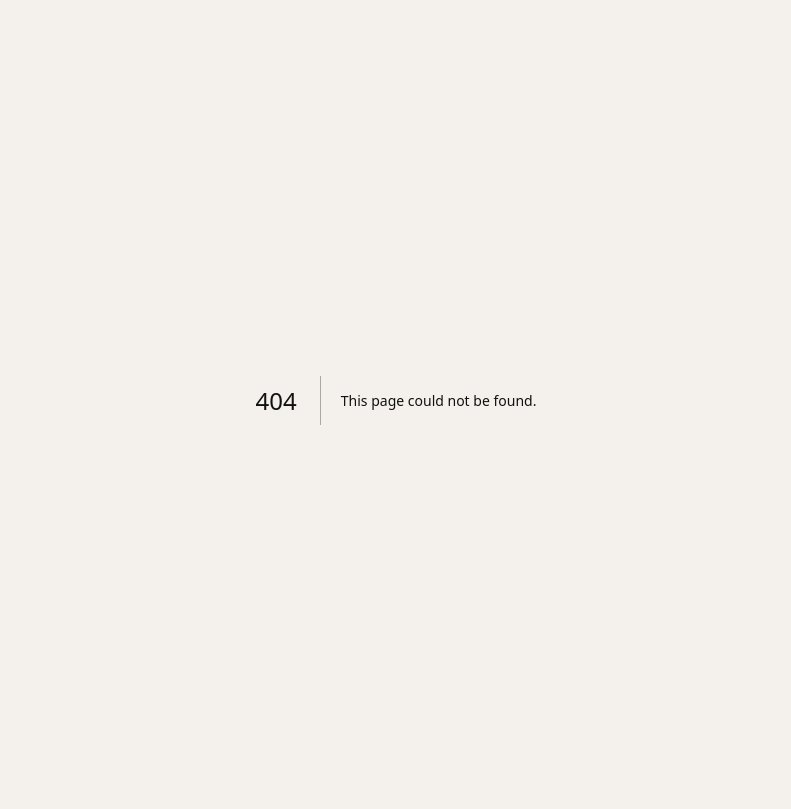
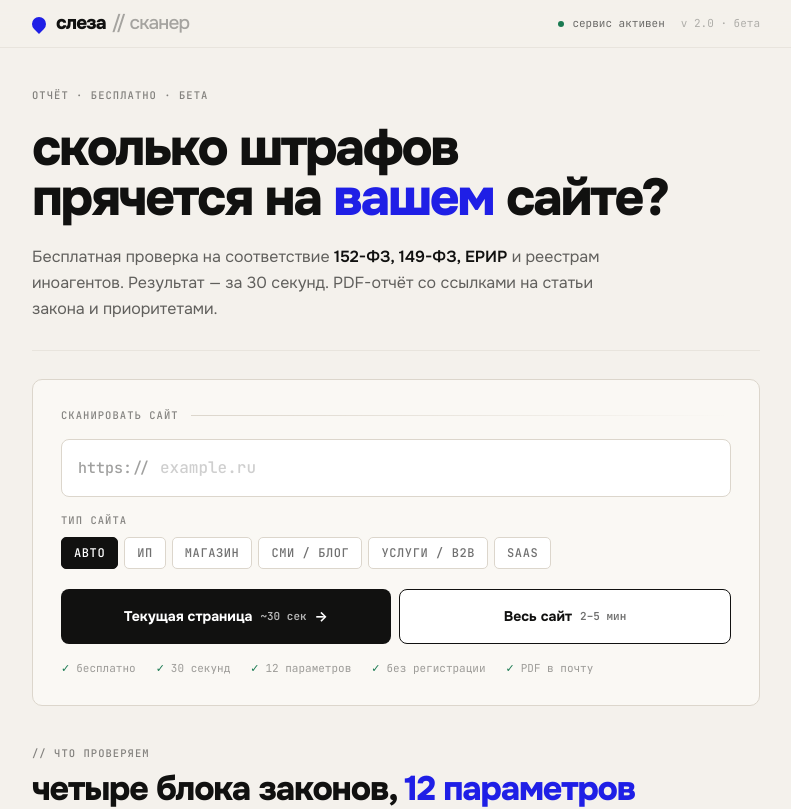
Before and after one commit to Xpommo/sleza-web, a Next.js app in the folder frontend/: page / in a window 1280 px wide. Before the commit this address had no page. Shown: the top 809 px of the page, without its empty margins (244-1035 px from the left). Built offline with nearby package versions, Linux system fonts and the light colour scheme; no server answers.

Commit message:
new updates

```diff
--- /dev/null
+++ b/frontend/app/page.js
@@ -0,0 +1,186 @@
+'use client';
+
+import { useState, useEffect, useRef } from 'react';
+import ScanForm from '../components/ScanForm';
+import ScanProgress from '../components/ScanProgress';
+import Results from '../components/Results';
+import Landing from '../components/Landing';
+import ShareModal from '../components/ShareModal';
+
+const BASE = process.env.NEXT_PUBLIC_BACKEND_URL || 'http://localhost:3001';
+
+export default function Home() {
+  const [result,     setResult]     = useState(null);
+  const [loading,    setLoading]    = useState(false);
+  const [error,      setError]      = useState(null);
+  const [progress,   setProgress]   = useState({ phase: '', current: 0, total: 0 });
+  const [uuid,       setUuid]       = useState(null);
+  const [shareModal, setShareModal] = useState(null);
+  const [showForm,   setShowForm]   = useState(true);
+  const cancelRef = useRef(null);
+  const formRef = useRef(null);
+
+  // Open a shared report when ?report=<uuid> is present
+  useEffect(() => {
+    const params = new URLSearchParams(window.location.search);
+    const reportId = params.get('report');
+    if (!reportId) return;
+    setShowForm(false);
+    setLoading(true);
+    fetch(`${BASE}/api/results/${reportId}`)
+      .then(r => {
+        if (!r.ok) throw new Error(r.status === 410 ? 'Срок хранения отчёта истёк (24 часа)' : 'Отчёт не найден');
+        return r.json();
+      })
+      .then(data => { setResult(data.result); setUuid(reportId); })
+      .catch(e => { setError(e.message); setShowForm(true); })
+      .finally(() => setLoading(false));
+  }, []);
+
+  const newScan = () => {
+    setResult(null); setUuid(null); setError(null); setShowForm(true);
+    window.history.replaceState(null, '', '/');
+    setTimeout(() => formRef.current?.querySelector('input')?.focus(), 50);
+  };
+
+  const saveResult = async (data) => {
+    try {
+      const r = await fetch(`${BASE}/api/results`, {
+        method: 'POST', headers: { 'Content-Type': 'application/json' },
+        body: JSON.stringify({ result: data }),
+      });
+      const { uuid: id } = await r.json();
+      setUuid(id);
+      window.history.replaceState(null, '', `?report=${id}`);
+    } catch (_) {}
+  };
+
+  const stopScan = () => {
+    if (cancelRef.current) { cancelRef.current(); cancelRef.current = null; }
+    setLoading(false); setProgress({ phase: '', current: 0, total: 0 });
+    setError('Сканирование остановлено.');
+  };
+
+  const scan = async (url, mode, siteType = 'auto') => {
+    setLoading(true); setError(null); setResult(null); setUuid(null);
+    setProgress({ phase: 'render', current: 0, total: 0 });
+    cancelRef.current = null;
+    window.history.replaceState(null, '', '/');
+
+    const headers = { 'Content-Type': 'application/json' };
+    const body = JSON.stringify({ url, useAI: true, siteType });
+
+    try {
+      if (mode === 'single') {
+        const res = await fetch(`${BASE}/api/scan/single`, { method: 'POST', headers, body });
+        const data = await res.json();
+        if (!res.ok) throw new Error(data.error || 'Ошибка сервера');
+        setResult(data); saveResult(data);
+      } else {
+        const res = await fetch(`${BASE}/api/scan/full/stream`, { method: 'POST', headers, body });
+        if (!res.ok) { const data = await res.json().catch(() => ({})); throw new Error(data.error || 'Ошибка сервера'); }
+        const reader = res.body.getReader();
+        cancelRef.current = () => reader.cancel();
+        const decoder = new TextDecoder();
+        let buffer = '', finished = false;
+        while (!finished) {
+          const { done, value } = await reader.read();
+          if (done) break;
+          buffer += decoder.decode(value, { stream: true });
+          const parts = buffer.split('\n\n'); buffer = parts.pop() ?? '';
+          for (const part of parts) {
+            if (!part.startsWith('data: ')) continue;
+            const data = JSON.parse(part.slice(6));
+            if (data.error) throw new Error(data.error);
+            if (data.done) { setResult(data.result); saveResult(data.result); finished = true; break; }
+            setProgress({ phase: data.phase || '', current: data.current || 0, total: data.total || 0 });
+          }
+        }
+      }
+    } catch (e) {
+      if (e.name !== 'AbortError' && e.message !== 'Сканирование остановлено.') setError(e.message);
+    } finally {
+      cancelRef.current = null; setLoading(false); setProgress({ phase: '', current: 0, total: 0 });
+    }
+  };
+
+  const showLanding = showForm && !result && !loading;
+
+  return (
+    <>
+      <ShareModal open={!!shareModal} onClose={() => setShareModal(null)} uuid={uuid} mode={shareModal} />
+
+      {/* sticky top nav */}
+      <nav className="sticky top-0 z-50 bg-warm/85 backdrop-blur-md border-b border-line">
+        <div className="max-w-3xl mx-auto px-5 py-3.5 flex items-center gap-7">
+          <a href="/" className="flex items-center gap-2.5">
+            <span className="w-3.5 h-3.5 bg-brand inline-block" style={{ borderRadius: '50% 50% 50% 0', transform: 'rotate(-45deg)' }} />
+            <span className="font-extrabold text-[19px] tracking-[-0.04em] leading-none">
+              слеза<span className="text-ink/35 font-medium ml-1.5">// сканер</span>
+            </span>
+          </a>
+          <div className="ml-auto hidden sm:flex items-center gap-4 font-mono text-[11px] text-ink/60">
+            <span className="inline-flex items-center gap-2">
+              <span className="w-1.5 h-1.5 rounded-full bg-ok animate-pulseDot" />
+              сервис активен
+            </span>
+            <span className="text-ink/30">v 2.0 · бета</span>
+          </div>
+        </div>
+      </nav>
+
+      <main className="max-w-3xl mx-auto px-4 sm:px-5 py-8 sm:py-10">
+
+        {/* Doc header */}
+        {showLanding && (
+          <header className="mb-7 pb-7 border-b border-line">
+            <div className="label-micro mb-5">отчёт · бесплатно · бета</div>
+            <h1 className="text-[32px] sm:text-[48px] lg:text-[52px] font-extrabold tracking-[-0.045em] leading-[0.96] mb-5 text-balance break-words">
+              сколько штрафов прячется на <span className="text-brand">вашем</span> сайте?
+            </h1>
+            <p className="text-[15px] sm:text-[16px] text-ink/65 leading-relaxed max-w-[58ch]">
+              Бесплатная проверка на соответствие <b className="text-ink font-semibold">152-ФЗ, 149-ФЗ, ЕРИР</b> и реестрам иноагентов. Результат — за 30 секунд. PDF-отчёт со ссылками на статьи закона и приоритетами.
+            </p>
+          </header>
+        )}
+
+        {/* Scan form */}
+        {showForm && (
+          <div ref={formRef}>
+            <ScanForm onScan={scan} loading={loading} />
+          </div>
+        )}
+
+        {/* Progress */}
+        {loading && !result && (
+          <ScanProgress
+            phase={progress.phase}
+            current={progress.current}
+            total={progress.total}
+            onStop={stopScan}
+          />
+        )}
+
+        {/* Error */}
+        {error && (
+          <div className="mt-5 border border-danger/30 bg-danger/[0.06] rounded-lg px-4 py-3 text-[13px] text-danger">
+            ⚠ {error}
+          </div>
+        )}
+
+        {/* Results */}
+        {result && (
+          <Results
+            data={result}
+            uuid={uuid}
+            onShare={mode => setShareModal(mode)}
+            onNewScan={newScan}
+          />
+        )}
+
+        {/* Landing */}
+        {showLanding && <Landing />}
+      </main>
+    </>
+  );
+}
```
